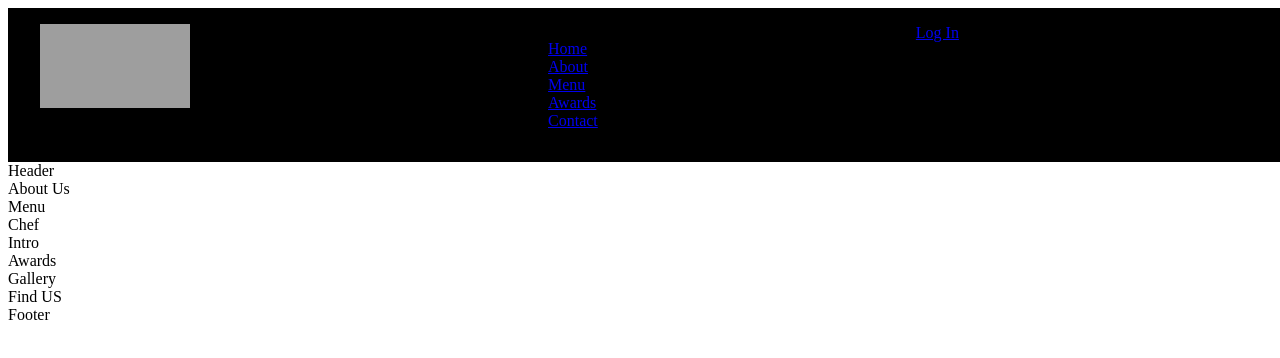
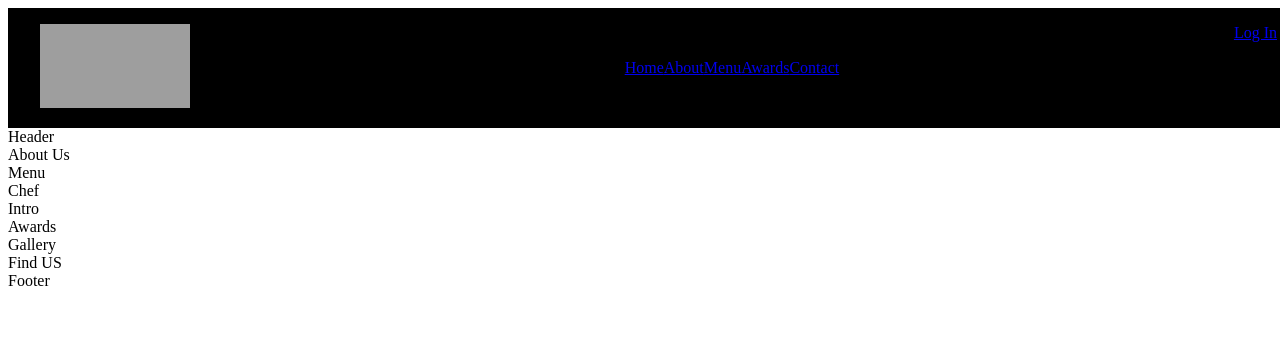
Before and after one commit to brosmar18/coffee-shop, a React (Create React App) app: page / in a window 1280 px wide. Shown: the top 358 px of the page. Built offline with nearby package versions, Linux system fonts and the light colour scheme; grey boxes are pictures that could not be loaded.

Commit message:
.nav__links styles added

```diff
--- a/src/components/NavBar/NavBar.css
+++ b/src/components/NavBar/NavBar.css
@@ -9,3 +9,11 @@
 .nav__logo-img {
     width: 150px;
 }
+
+.nav__links {
+    flex: 1;
+    display: flex;
+    justify-content: center;
+    align-items: center;
+    list-style: none;
+}
```
